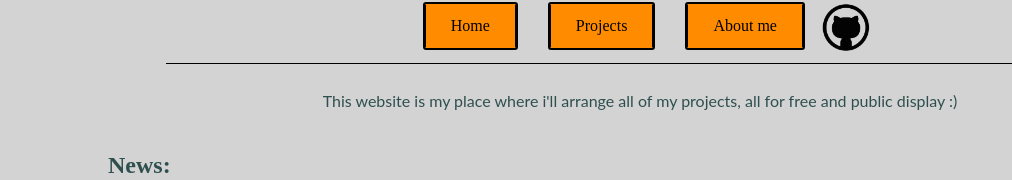
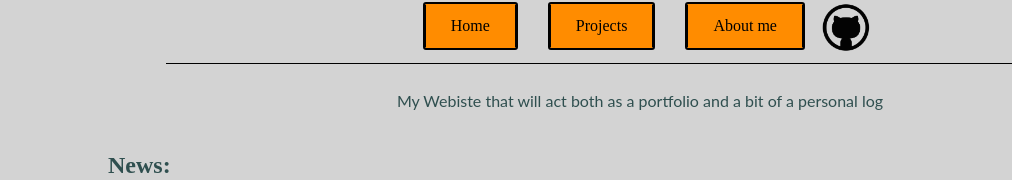
Before and after one commit to IroPlisk/Websito, a website built with webpack: page index.html in a window 1280 px wide. Shown: the part 121-301 px from the top of the page, without its empty margins (0-1012 px from the left). Built offline with nearby package versions, Linux system fonts and the light colour scheme.

Commit message:
test pull

```diff
--- a/index.html
+++ b/index.html
@@ -14,7 +14,7 @@
       <hr style="!important;width:75%;margin: auto;color:black;">
     </div>
 
-    <p style="text-align: center; font-family: 'lato', sans-serif"> This website is my place where i'll arrange all of my projects, all for free and public display :) </p>
+    <p style="text-align: center; font-family: 'lato', sans-serif"> My Webiste that will act both as a portfolio and a bit of a personal log </p>
 
     <h2 style="text-align:left;display:inline-block; margin-left: 100px "> News:</h2>
       <p style="text-align: left">
```
